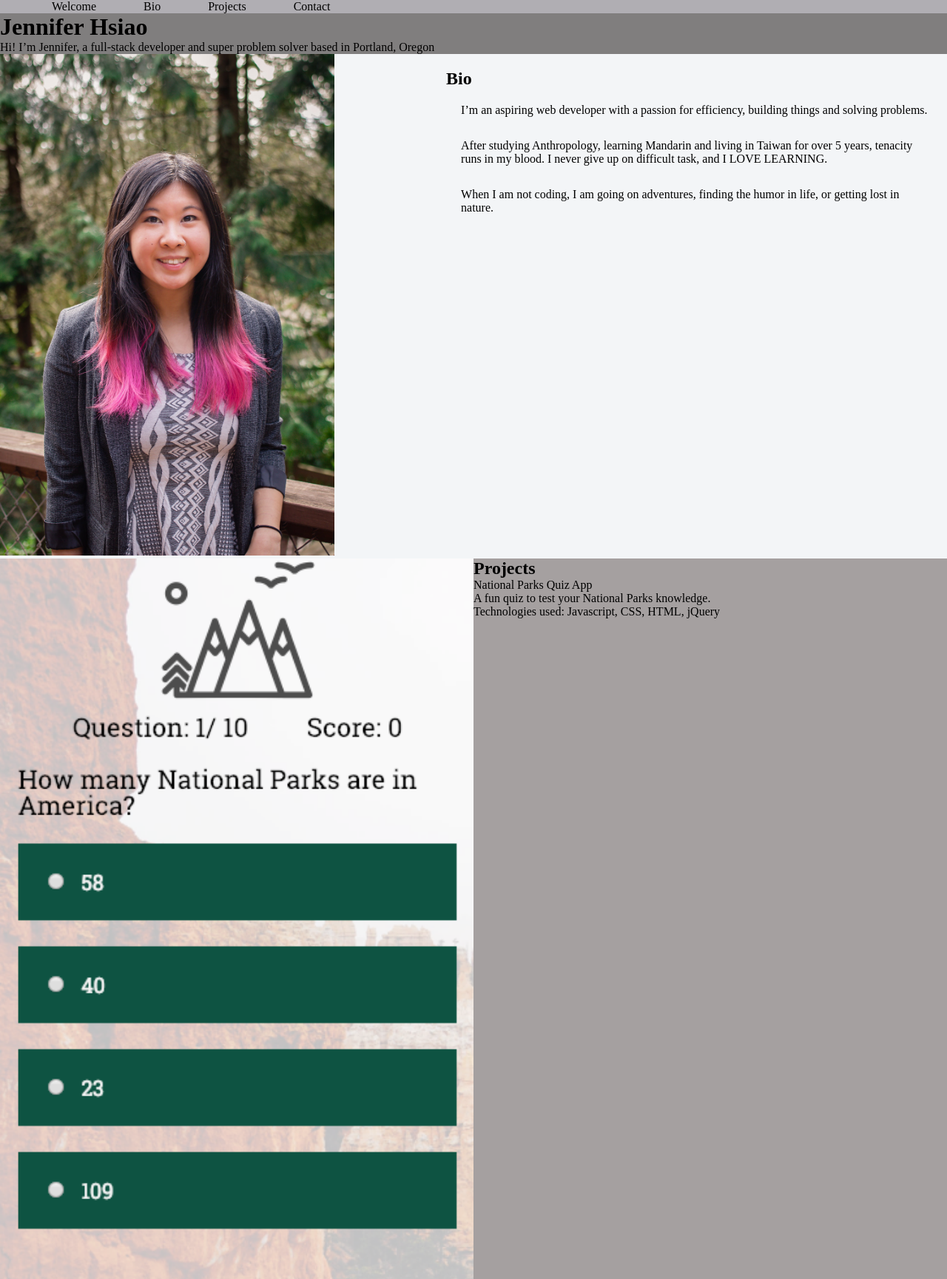
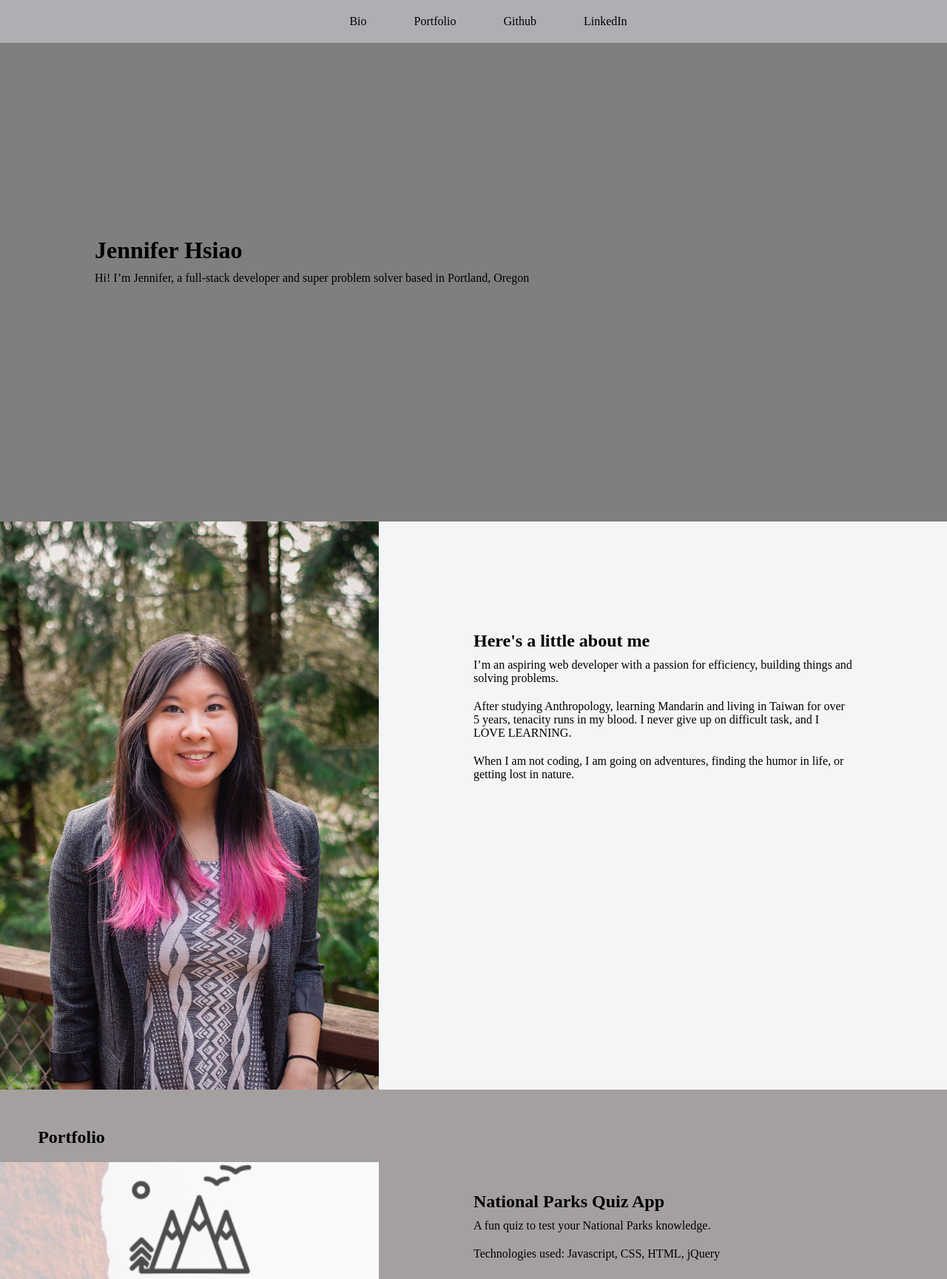
Before and after one commit to hsiaochimai/Jennifer_Hsiao_Portfolio, a plain HTML site: page index.html in a window 1280 px wide. Shown: the top 1729 px of the page at 74% size. Drawn offline with Linux system fonts and the light colour scheme.

Commit message:
ready for review

```diff
--- a/index.css
+++ b/index.css
@@ -4,17 +4,20 @@
 }
 body{
     display:flex;
-    text-align: center;
+    /*text-align: center;*/
     flex-direction: column;
 }
 nav{
-    display: fixed;
+    position: fixed;
+    top:0;
     background-color: rgb(176, 174, 179);
+    width:100%;
 }
 .hamburger{
     display:flex;
     justify-content: flex-start;
     padding-left: 10px;
+    margin-bottom: 20px;
 }
 
 
@@ -26,35 +29,81 @@ nav li{
 header{
     background-color: rgb(128, 126, 126);
 }
+#welcome{
+    margin-left: 10%;
+    margin-right: 10%;
+    margin-top: 25%;
+    margin-bottom: 25%;
+}
+header h1{
+padding-bottom:10px;
+}
 
 #bio{
     background-color: rgb(243, 245, 247);
 }
 #bio img{
+    display:block;
+    margin:auto;
     width:75%;
 
 }
+.bioContainer{
+    margin-left: 10%;
+    margin-right: 10%;
+    margin-top: 10%;
+    margin-bottom: 25%;
+}
 .bioContainer h2{
     margin-top: 20px;
+    text-align: left;
 }
 .bioContainer p{
-margin-top: 10px;
-padding:10px;
-margin-bottom: 10px;
+padding-top:10px;
+padding-bottom: 10px;
 text-align: left;
-margin-left: 10px;
-margin-right: 10px;
+
 }
 
 #projects{
     background-color: rgb(165, 160, 160);
 }
+#projects img{
+    width:75%;
+    display:block;
+    margin:auto;
+}
+
+.column50 h1{
+    margin-top: 10%;
+    margin-left: 10%;
+    padding-bottom: 20px;
+}
+.projectsContainer{
+    margin-top: 10%;
+    margin-left: 10%;
+    margin-right: 10%;
+    margin-bottom: 25%;
+}
+.projectsContainer p{
+    padding-top: 10px;
+padding-bottom: 10px;
+}
 
 
+#footer{
+  background-color: grey;
+  margin-left: 0;
+ }
+ .contact {
+    margin:0;
+ }
 
-#contact{
-  background-color: grey;
-}
+  .contact li{
+      display:inline;
+      padding:0;
+  }
+
 
 
 @media screen and (min-width:700px){
@@ -65,22 +114,41 @@ margin-right: 10px;
     }
 
 nav{
-    display: fixed;
+    position: fixed;
+    top:0;
     background-color: rgb(176, 174, 179);
+    width:100%;
 }
 .hamburger{
     display:none;
 }
+nav ul{
+    margin-top: 20px;
+    text-align: center;
+    margin-bottom: 20px;
+}
 nav li{
     display: inline;
     padding: 30px;
+
 }
 section{
     display:flex;
     flex-direction: row;
 }
 #bio img{
-    width:75%;
+    width:100%;
+
+}
+#bio>div{
+    flex:1;
+}
+#bio>.bioContainer{
+    flex:1;
+}
+.column50{
+    margin-bottom:0;
+}
 
 }
 #projects img{
@@ -94,3 +162,13 @@ section{
 #projects>.projectsContainer{
     flex:1;
 }
+.projectsColumnContainer h1{
+    margin-left: 10%;
+}
+.projectsContainer{
+    padding-top: 10px;
+}
+.contact{
+    margin-top: 20px;
+    margin-bottom: 20px;
+}
--- a/index.html
+++ b/index.html
@@ -11,24 +11,28 @@
     <nav role="navigation">
         <div class="hamburger">&#9776; </div>
         <ul class="menu">
-            <li>Welcome</li>
             <li>Bio</li>
-            <li>Projects</li>
-            <li>Contact</li>
+            <li>Portfolio</li>
+            <li>Github</li>
+            <li>LinkedIn</li>
         </ul>
     </nav>
     <header role="banner">
         <main role="main">
+            <div id="welcome">
             <h1>Jennifer Hsiao</h1>
             <p>Hi! I’m Jennifer, a full-stack developer and
                 super problem solver based in Portland, Oregon </p>
+            </div>
     </header>
-    <section id='bio'>
+    <section id='bio'class="bioColumnContainer">
         <p>
-            <img src="/static/JenEdits-001.jpg" alt="Jennifer Hsiao Picture">
+        <div class="column50">
+        <img src="static/JenEdits-001.jpg" alt="Jennifer Hsiao Picture">
         </p>
-        <div class="bioContainer">
-            <h2>Bio</h2>
+    </div>
+        <div class="column50 bioContainer">
+            <h2>Here's a little about me</h2>
 
             <p>I’m an aspiring web developer with a passion for efficiency,
                 building things and solving problems.</p>
@@ -39,21 +43,23 @@
                 or getting lost in nature.</p>
         </div>
     </section>
-    <section id='projects' class="columnContainer">
+    <section id='projects' class="projectsColumnContainer">
         <div class="column50">
-            <img src="static/National Park Quiz app.png" alt="National Parks App Picture">
+                <h1>Portfolio</h1>
+           <p> <img src="static/National Park Quiz app.png" alt="National Parks App Picture"></p>
         </div>
-        <div class="class=column50 projectsContainer">
-            <h2>Projects</h2>
-            <p><span>National Parks Quiz App</span></p>
+        <div class="column50 projectsContainer">
+            <h2><span>National Parks Quiz App</span></h2>
             <p>A fun quiz to test your National Parks knowledge. </p>
             <p>Technologies used: Javascript, CSS, HTML, jQuery </p>
         </div>
     </section>
-    <section id='contact'>
-        <h2>Contact</h2>
-    </section>
     </main>
+    <footer id="footer">
+        <ul class="contact">
+            <li>Please email me at <a href="mailto:jchmai21@gmail.com">jchmai21@gmail.com</a></li>
+        </ul>
+    </footer>
 </body>
 
 </html>
```
